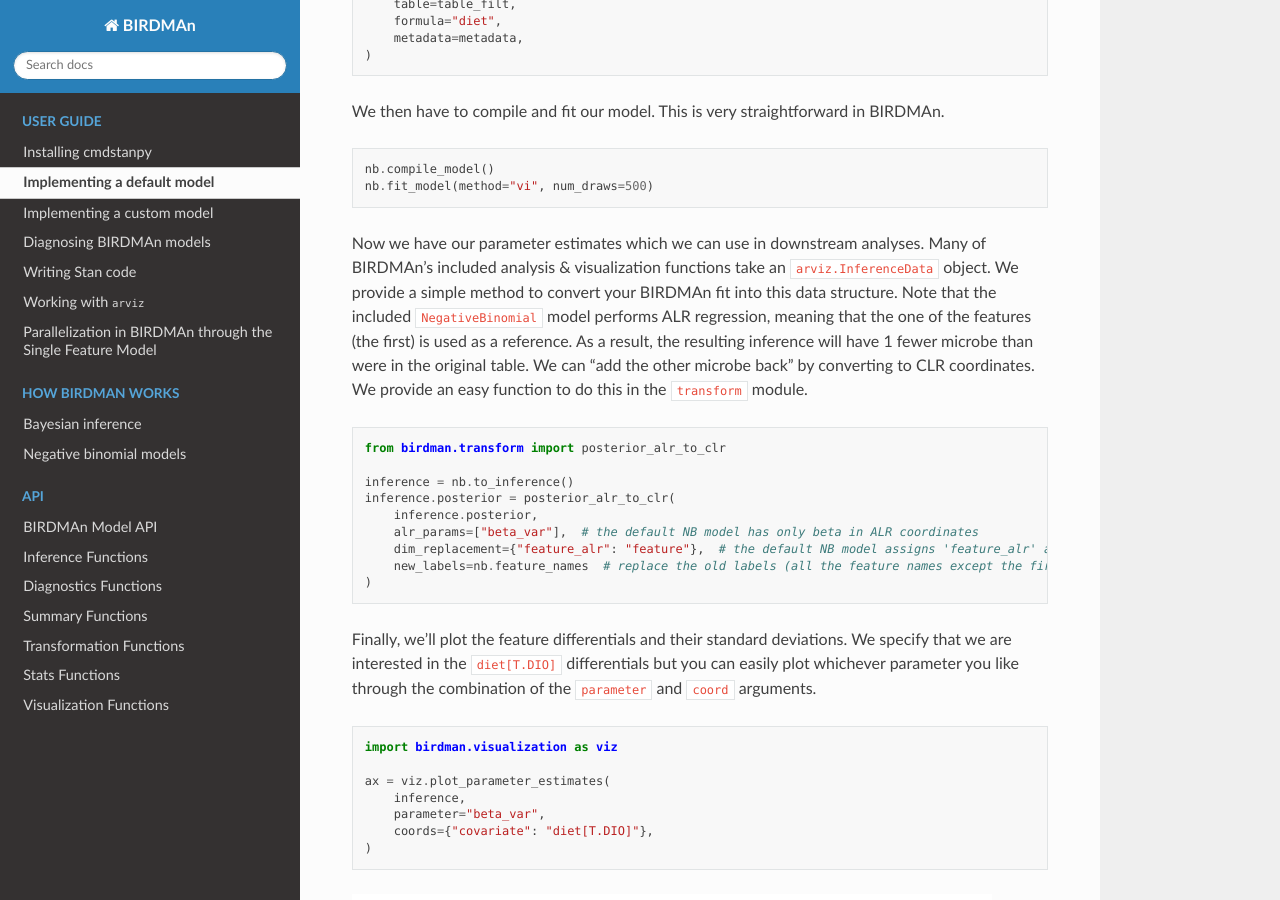
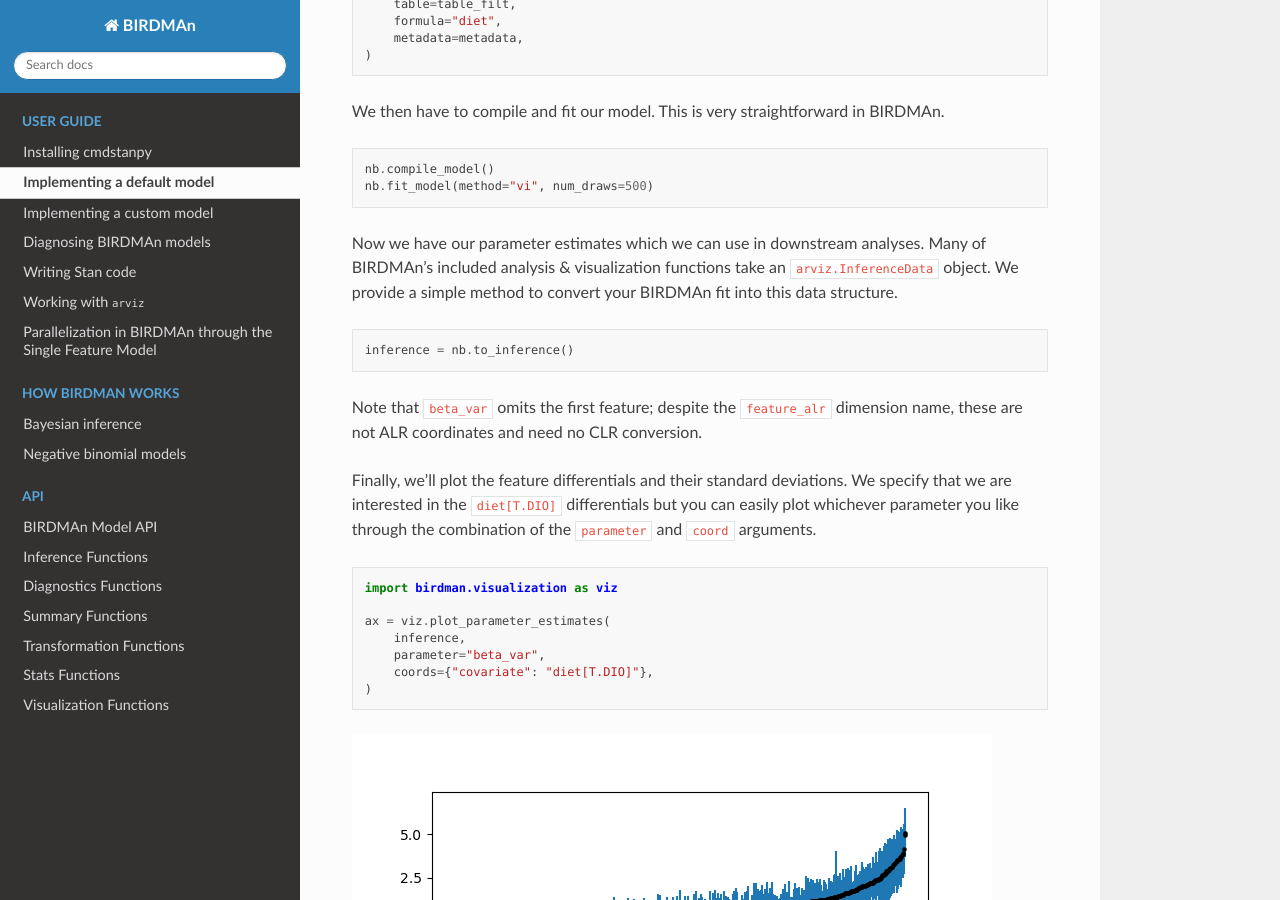
Before and after one commit to biocore/BIRDMAn, a Sphinx documentation site: the page built from docs/default_model_example.rst, in a window 1280 px wide and 900 px high, scrolled down 1170 px. Built offline with Sphinx 7.4.7 and the Read the Docs theme 3.1.0, drawn with Linux system fonts in a browser that asks for light colours.

Commit message:
docs: remove alr framing from table models

```diff
--- a/docs/default_model_example.rst
+++ b/docs/default_model_example.rst
@@ -61,19 +61,13 @@ We then have to compile and fit our model. This is very straightforward in BIRDM
     nb.compile_model()
     nb.fit_model(method="vi", num_draws=500)
 
-Now we have our parameter estimates which we can use in downstream analyses. Many of BIRDMAn's included analysis & visualization functions take an ``arviz.InferenceData`` object. We provide a simple method to convert your BIRDMAn fit into this data structure. Note that the included ``NegativeBinomial`` model performs ALR regression, meaning that the one of the features (the first) is used as a reference. As a result, the resulting inference will have 1 fewer microbe than were in the original table. We can "add the other microbe back" by converting to CLR coordinates. We provide an easy function to do this in the ``transform`` module.
+Now we have our parameter estimates which we can use in downstream analyses. Many of BIRDMAn's included analysis & visualization functions take an ``arviz.InferenceData`` object. We provide a simple method to convert your BIRDMAn fit into this data structure.
 
 .. code-block:: python
 
-    from birdman.transform import posterior_alr_to_clr
+    inference = nb.to_inference()
 
-    inference = nb.to_inference()
-    inference.posterior = posterior_alr_to_clr(
-        inference.posterior,
-        alr_params=["beta_var"],  # the default NB model has only beta in ALR coordinates
-        dim_replacement={"feature_alr": "feature"},  # the default NB model assigns 'feature_alr' as the dimension name
-        new_labels=nb.feature_names  # replace the old labels (all the feature names except the first) with all the feature names
-    )
+Note that ``beta_var`` omits the first feature; despite the ``feature_alr`` dimension name, these are not ALR coordinates and need no CLR conversion.
 
 Finally, we'll plot the feature differentials and their standard deviations. We specify that we are interested in the ``diet[T.DIO]`` differentials but you can easily plot whichever parameter you like through the combination of the ``parameter`` and ``coord`` arguments.
 
--- a/docs/writing_stan_code.rst
+++ b/docs/writing_stan_code.rst
@@ -32,7 +32,7 @@ Any other parameters must be added to the BIRDMAn model with the ``add_parameter
 Parameters
 ----------
 
-In this block you should specify the parameters you are primarily interested in fitting. This includes coefficient matrices, random intercepts, etc. Important to note that if you are fitting feature coefficients you may need to use ALR coordinates. For example, in the ``NegativeBinomial`` default model we specify ``matrix[p, D-1] beta;`` as ALR coordinates remove one feature as reference.
+In this block you should specify the parameters you are primarily interested in fitting. This includes coefficient matrices, random intercepts, etc.
 
 Transformed parameters
 ----------------------
```
Also changed, not shown: docs/custom_model.rst (+1 -11 lines), 2 other files.
